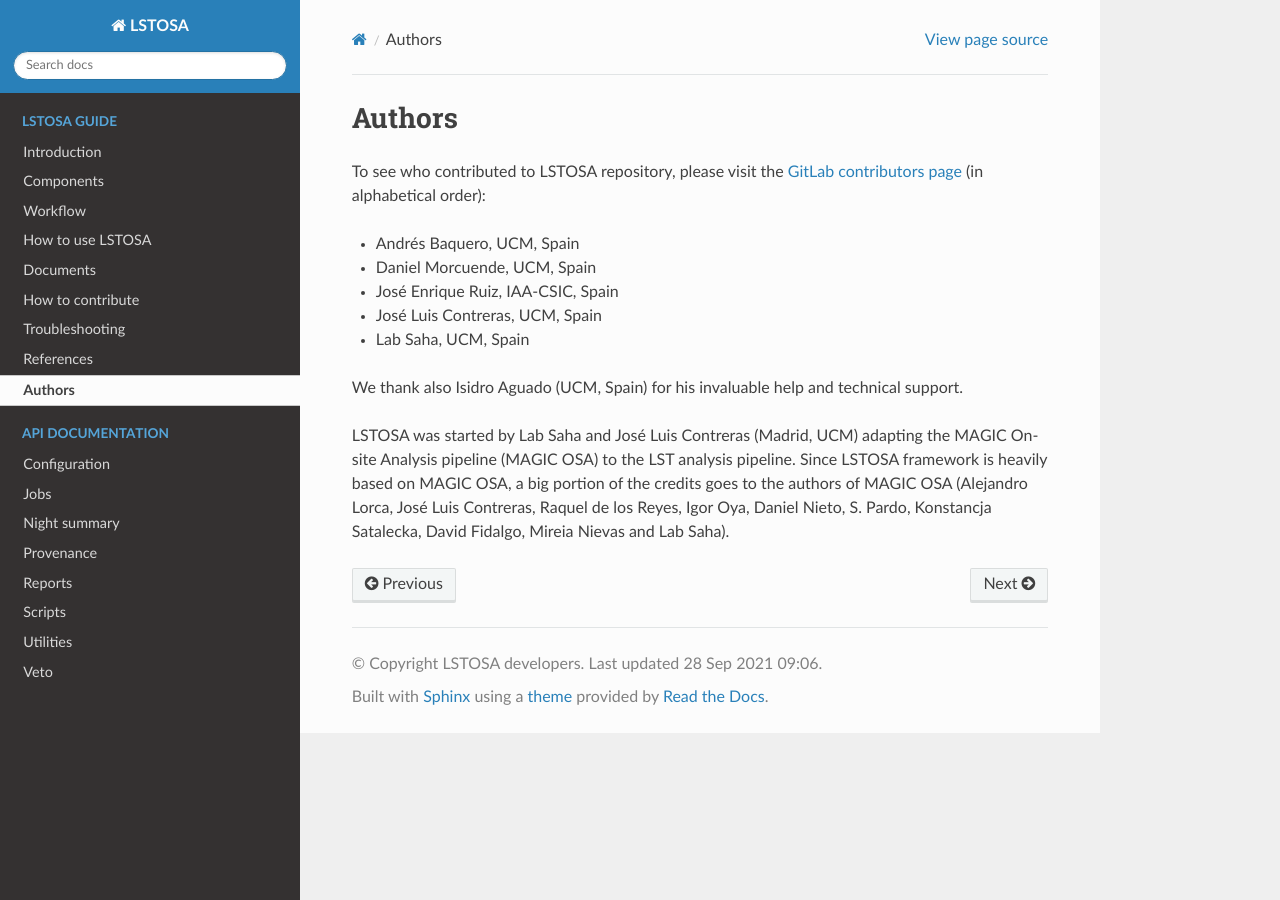
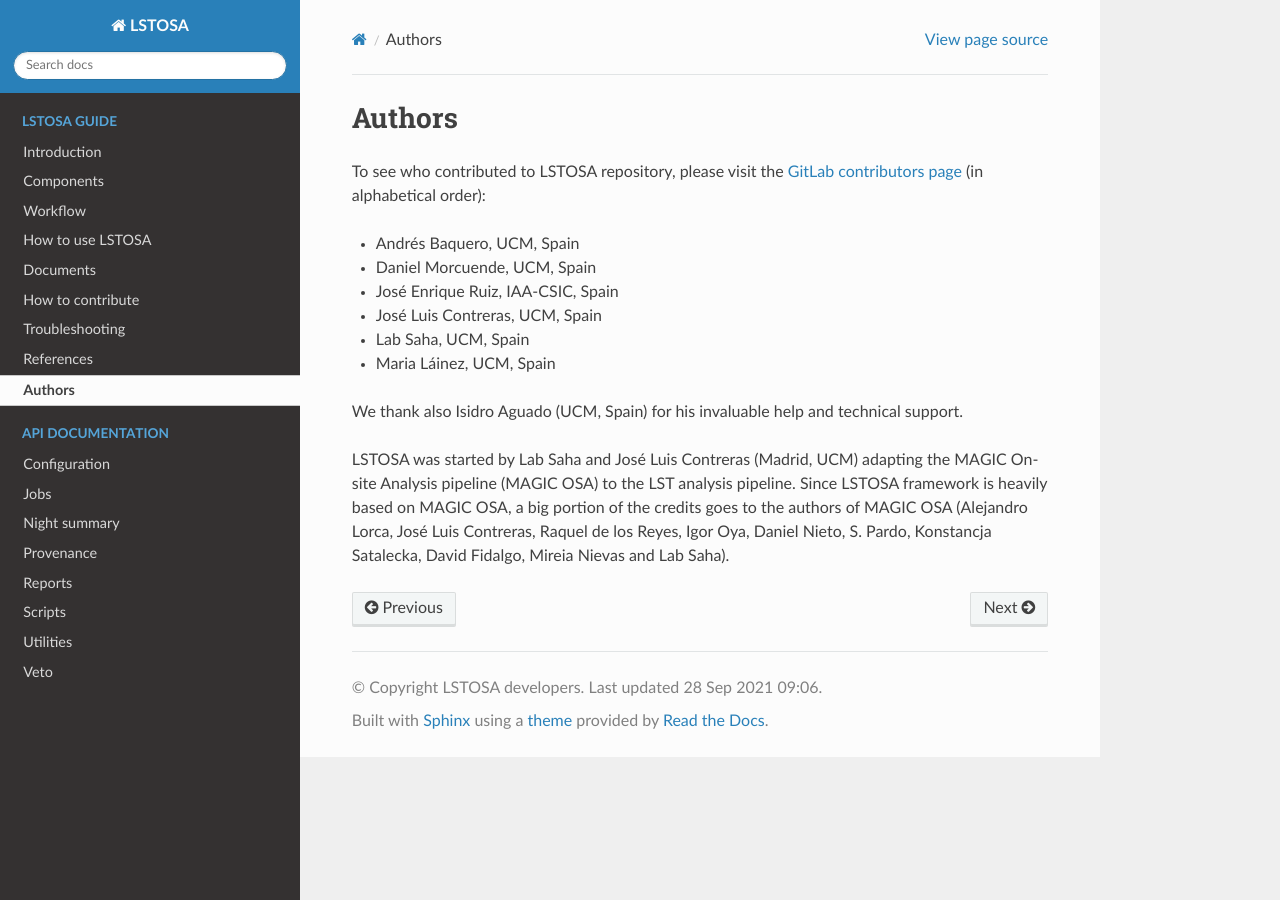
Before and after one commit to cta-observatory/lstosa, a Sphinx documentation site: the page built from docs/authors.rst, in a window 1280 px wide. Built offline with Sphinx 7.4.7 and the Read the Docs theme 2.0.0, drawn with Linux system fonts in a browser that asks for light colours.

Commit message:
add new developer name to docs

```diff
--- a/docs/authors.rst
+++ b/docs/authors.rst
@@ -12,6 +12,7 @@ To see who contributed to LSTOSA repository, please visit the
 * José Enrique Ruiz, IAA-CSIC, Spain
 * José Luis Contreras, UCM, Spain
 * Lab Saha, UCM, Spain
+* Maria Láinez, UCM, Spain
 
 We thank also Isidro Aguado (UCM, Spain) for his invaluable help and technical support.
 
```
